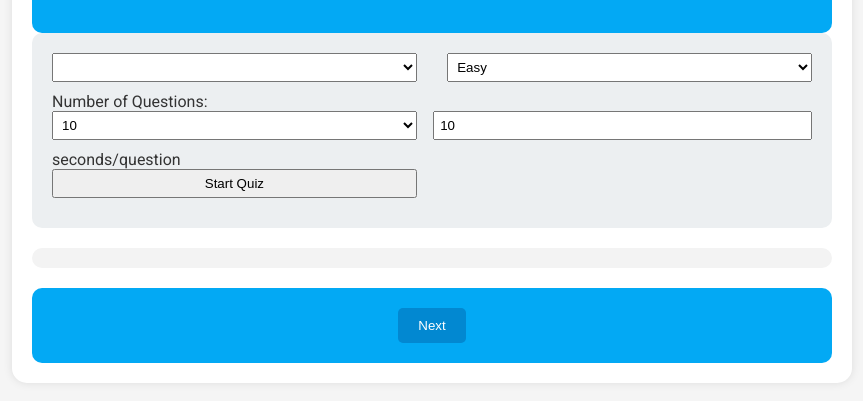
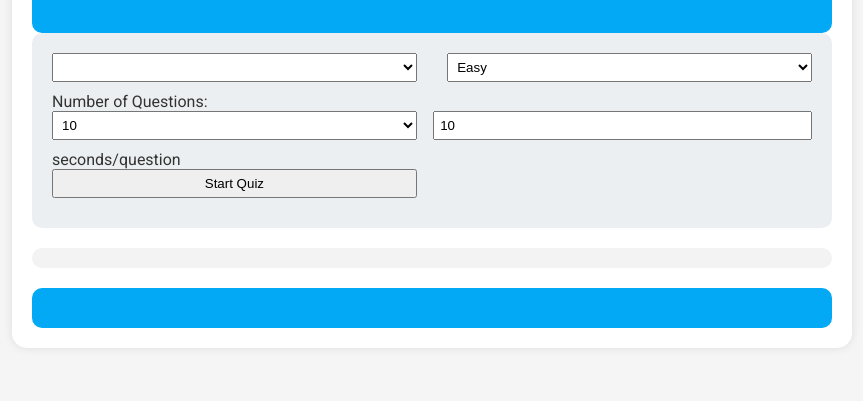
Before and after one commit to irebernardidev/Pop_Quiz_MP2, a plain HTML site: page index.html in a window 1280 px wide. Shown: the part 151-552 px from the top of the page, without its empty margins (208-1071 px from the left). Drawn offline with Linux system fonts and the light colour scheme; no server answers.

Commit message:
updated startQuiz function to hide next button before quiz starts

```diff
--- a/assets/js/script.js
+++ b/assets/js/script.js
@@ -42,9 +42,11 @@ function startQuiz() {
     score = 0;
     currentQuestionIndex = 0;
     startButton.hidden = true;
+    nextButton.hidden = false;
     questionContainerElement.hidden = false;
     showQuestion();
 }
+
 
 function showQuestion() {
     startTimer();
--- a/index.html
+++ b/index.html
@@ -59,7 +59,7 @@
             </div>
 
             <div class="quiz-footer">
-                <button id="next-btn" class="next-btn" disabled>Next</button>
+                <button id="next-btn" class="next-btn" hidden>Next</button>
             </div>
 
         </div>
```
